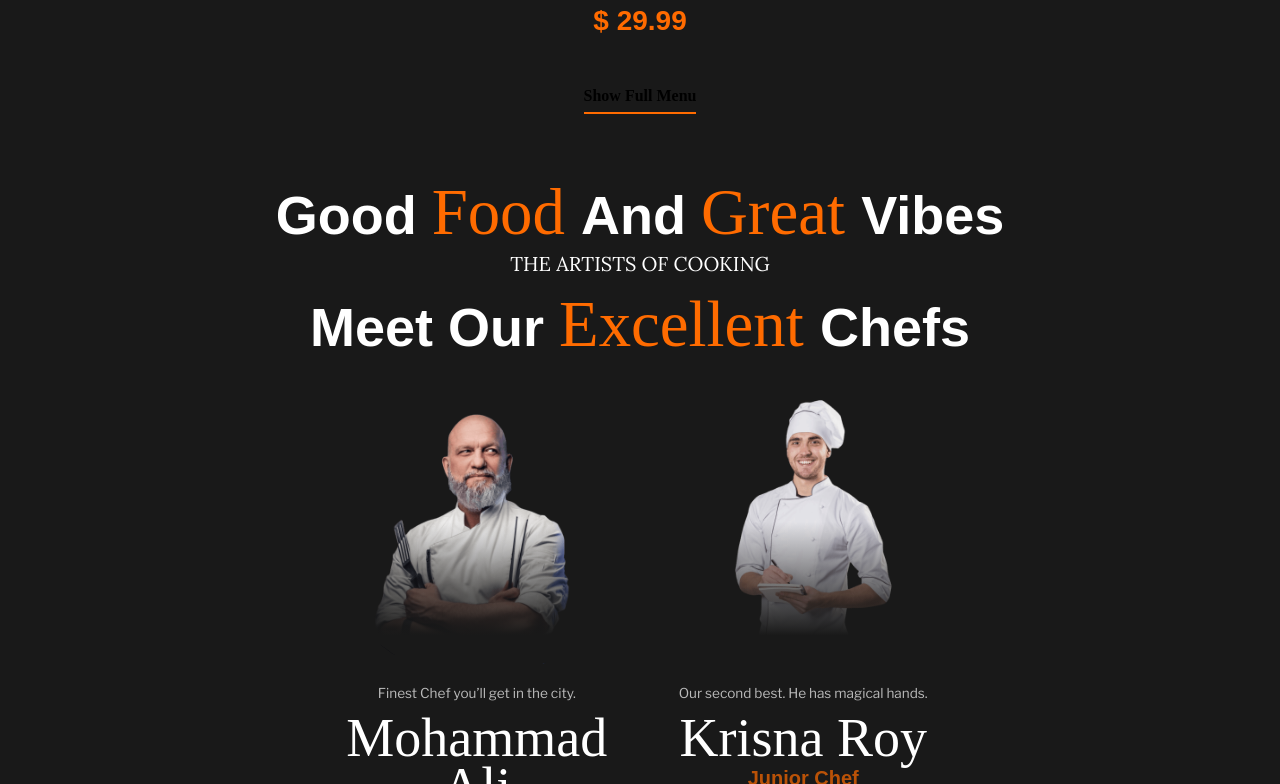
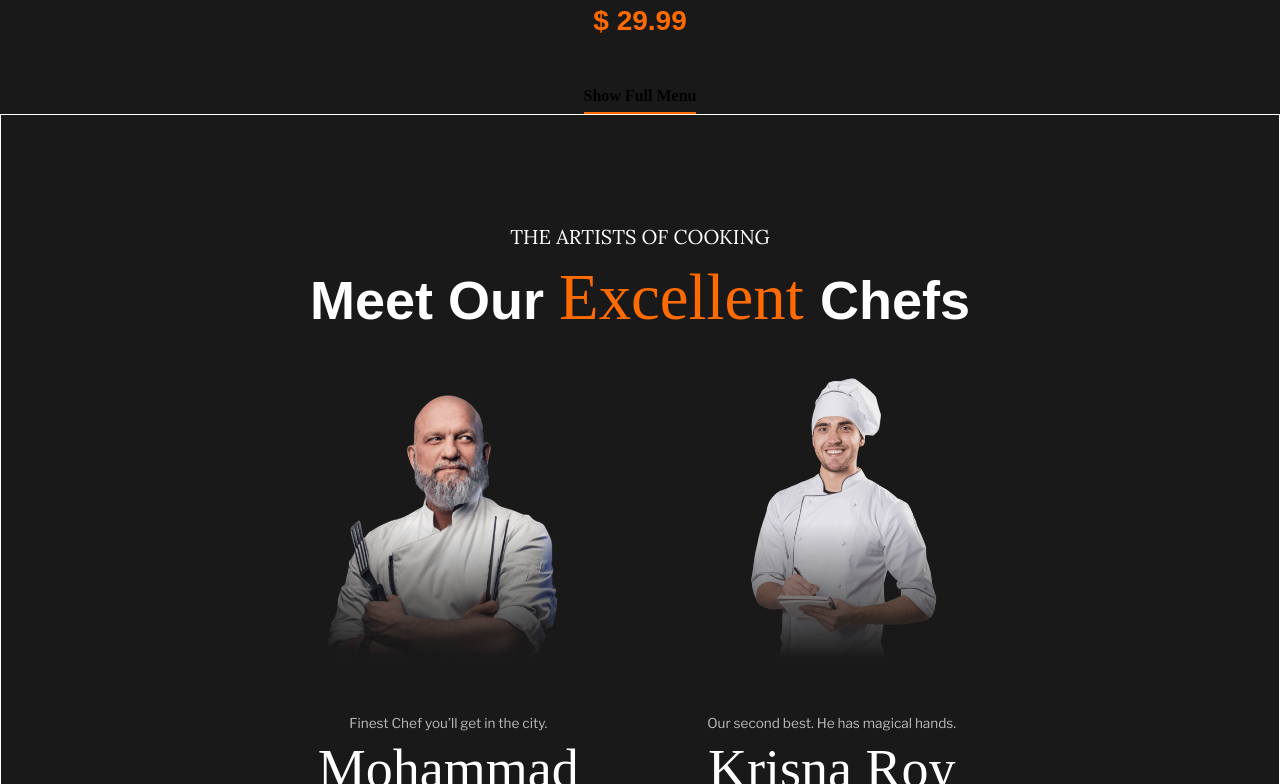
Before and after one commit to nazmus767921/Restaurant_project-1.00, a React (Vite) app: page / in a window 1280 px wide. Shown: the part 1536-2320 px from the top of the page. Built offline with nearby package versions, Linux system fonts and the light colour scheme; a web font is replaced by a local one.

Commit message:
U: Chef Wrapper layout & A: BG Image

```diff
--- a/src/pages/Home/HomePage.jsx
+++ b/src/pages/Home/HomePage.jsx
@@ -10,7 +10,7 @@ const HomePage = () => {
 		<Wrapper className="page-container">
 			<Hero />
 			<PopularMenu />
-			<RestaurantGallery />
+			{/* <RestaurantGallery /> */}
 			<Chefs />
 		</Wrapper>
 	);
--- a/src/pages/Home/components/Chefs/Chefs.jsx
+++ b/src/pages/Home/components/Chefs/Chefs.jsx
@@ -31,6 +31,13 @@ const Wrapper = styled.div`
 	justify-content: center;
 	align-items: center;
 	flex-wrap: wrap;
+	padding-block: 6.825em;
+	border: 1px solid;
+	/* for making the container 100vw */
+	width: 100vw;
+	margin: 0 calc(-50vw + 50%);
+	/* for making the container 100vw */
+  background-image: url();
 
 	.header {
 		display: flex;
```
Also changed, not shown: src/pages/Home/components/Chefs/assets/chicken-sticks-bowl-tomato-soup.jpg (added).
